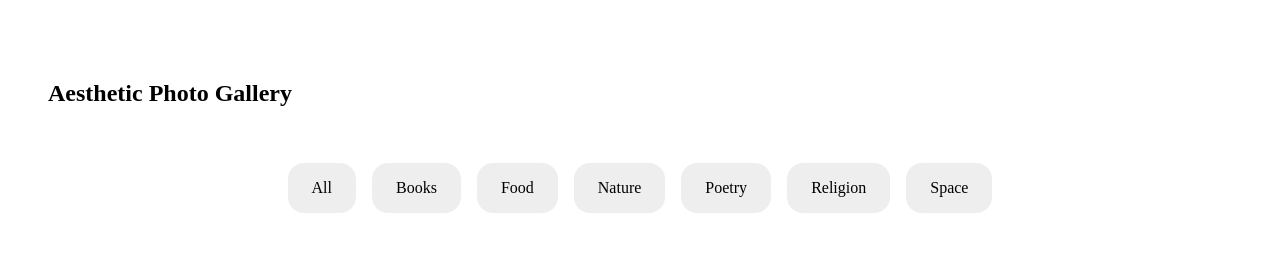
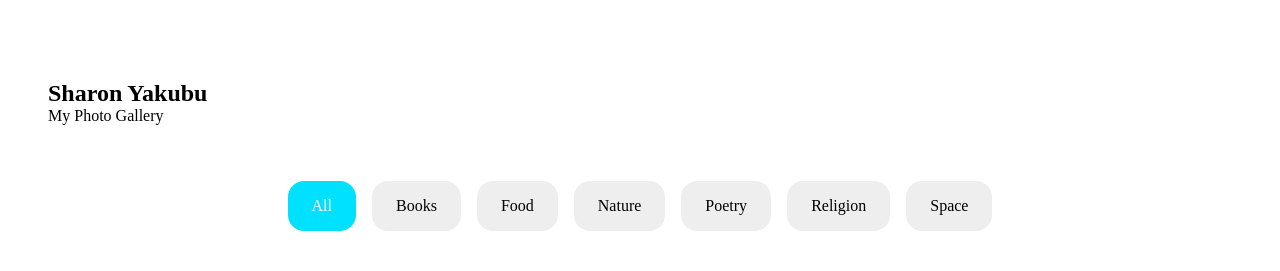
Before and after one commit to siafromspace/aesthetic-photo-gallery, a plain HTML site: page index.html in a window 1280 px wide. Shown: the top 271 px of the page. Drawn offline with Linux system fonts and the light colour scheme.

Commit message:
more structure

```diff
--- a/index.html
+++ b/index.html
@@ -12,9 +12,10 @@
 
 <body>
     <section>
-        <h1>Aesthetic Photo Gallery</h1>
+        <h1>Sharon Yakubu</h1>
+        <p>My Photo Gallery</p>
         <ul>
-            <li class="list" data-filter="all">All</li>
+            <li class="list active" data-filter="all">All</li>
             <li class="list" data-filter="books">Books</li>
             <li class="list" data-filter="food">Food</li>
             <li class="list" data-filter="nature">Nature</li>
```
